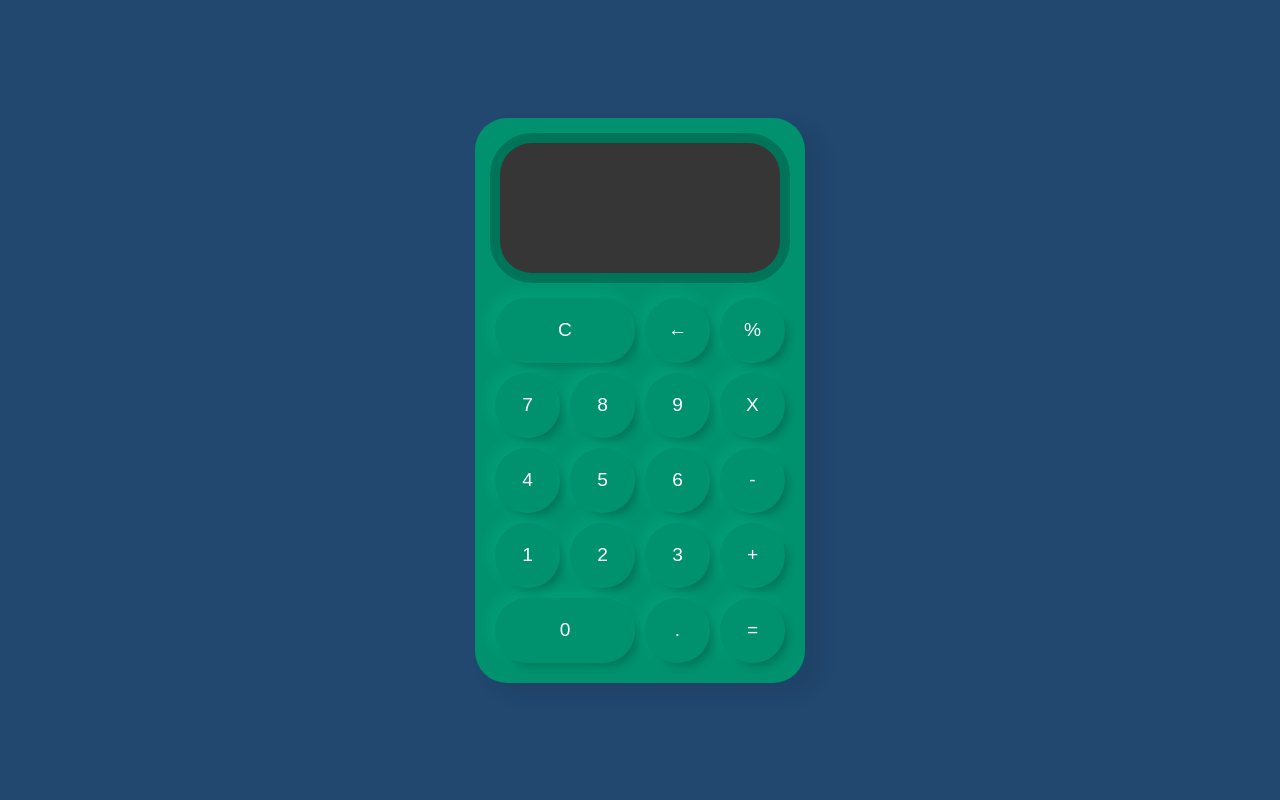
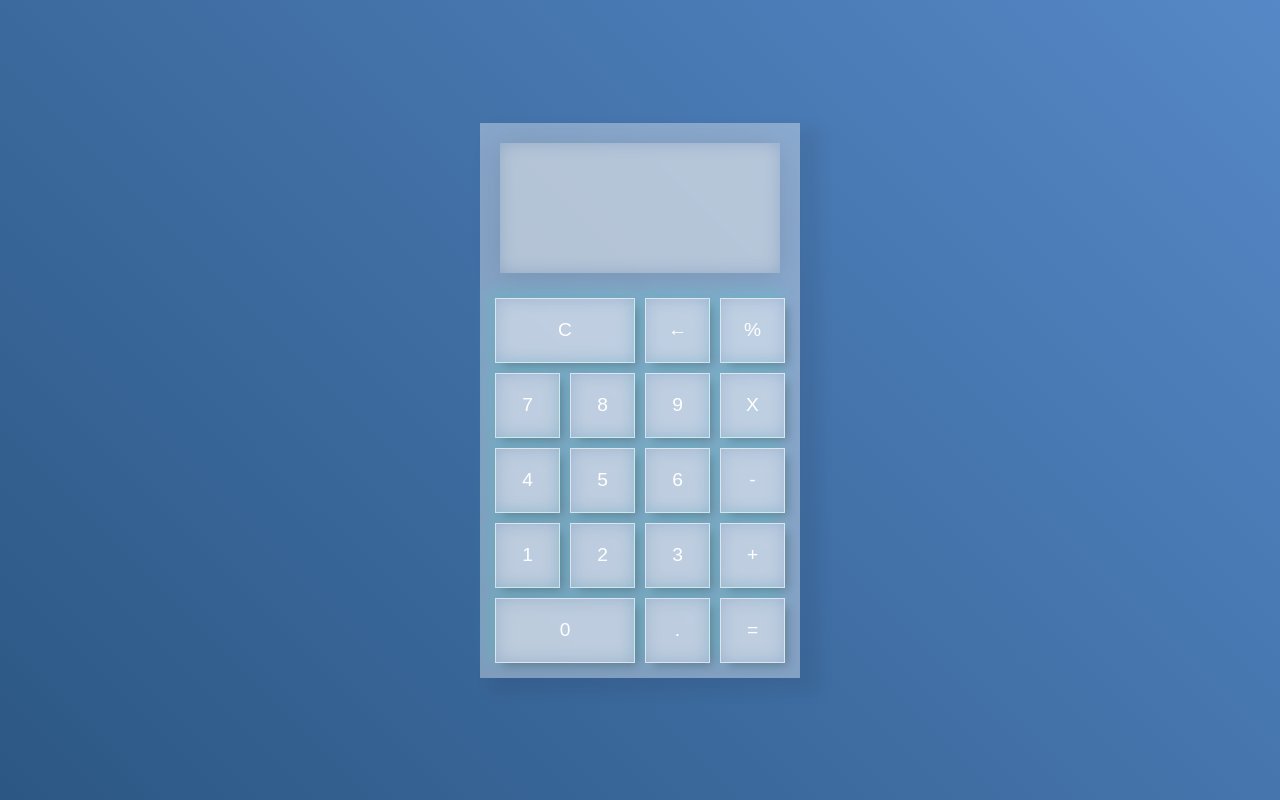
Before and after one commit to MatiasElsesser/proyect-calculator, a plain HTML site: page index.html in a window 1280 px wide. Drawn offline with Linux system fonts and the light colour scheme.

Commit message:
Add files via upload

```diff
--- a/styles.css
+++ b/styles.css
@@ -5,7 +5,7 @@
 
 body {
       margin: 0;
-      background-color:  #224870;
+      background-image: linear-gradient(45deg,#2C5784,#5688C7);
 }
 
 .container {
@@ -19,9 +19,11 @@ body {
       display: grid;
       grid-template-columns: repeat(4, 75px);
       grid-template-rows: 160px repeat(5, 75px);
-      background-color: #00916e;
-      padding: 15px;
-      border-radius: 32px;
+      padding: 10px;
+      background: rgba(255, 255, 255, 0.36);
+      box-shadow: 0 4px 30px rgba(0, 0, 0, 0.1);
+      backdrop-filter: blur(9.3px);
+      -webkit-backdrop-filter: blur(9.3px);
       box-shadow: 15px 10px 15px 5px #00000012;
 }
 
@@ -29,16 +31,19 @@ button {
       cursor: pointer;
       margin: 5px;
       padding: 0;
-      border-radius: 32px;
       font-size: 1.2rem;
-      border: none;
-      background-color: #00916e;
+      font-style: bold ;
+      border: 1px solid rgba(255, 255, 255, 0.596);
+      background: rgba(255, 255, 255, 0.18);
+      box-shadow: 0 4px 30px rgba(0, 0, 0, 0.1);
+      backdrop-filter: blur(9.3px);
+      -webkit-backdrop-filter: blur(9.3px);
       box-shadow: 5px 5px 10px -3px #00000040,
       -5px -5px 15px 3px #00ffc11f;
 }
 
 button:active {
-      background-color: #006f54;
+      opacity: .5;
 }
 
 button:focus {
@@ -58,11 +63,12 @@ button:focus {
       margin: 10px 10px 20px;
       padding: 16px;
 
-      background-color: #363636;
-      border-radius: 32px;
+      background: rgba(192, 192, 192, 0.18);
+      box-shadow: 0 4px 30px rgba(0, 0, 0, 0.1);
+      backdrop-filter: blur(9.3px);
+      -webkit-backdrop-filter: blur(9.3px);
       text-align: right;
       word-break: break-all;
-      box-shadow: 0 0 0 10px #00000033;
 }
 
 #valorActual {
```
